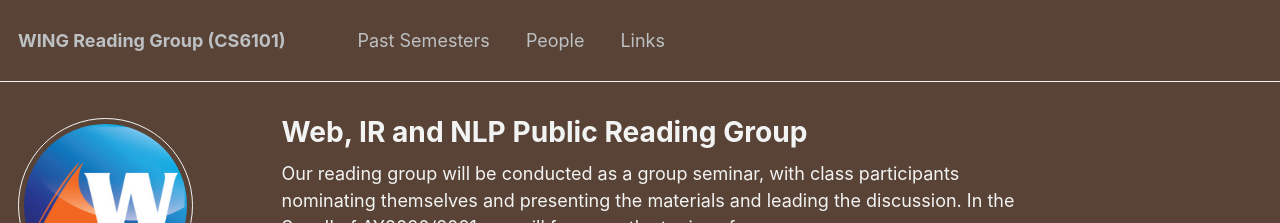
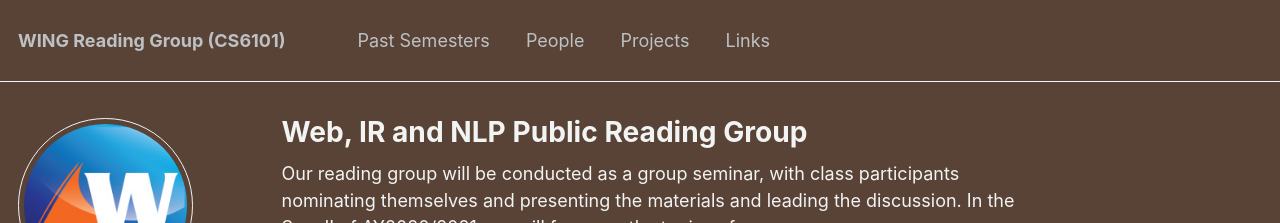
Before and after one commit to WING-NUS/cs6101, a Jekyll site: the page built from _pages/about.md, in a window 1280 px wide and 900 px high. Shown: the top 223 px of the window. Built offline with Jekyll 4.4.1, drawn with Linux system fonts in a browser that asks for light colours.

Commit message:
Add Project navigation

```diff
--- a/_data/navigation.yml
+++ b/_data/navigation.yml
@@ -14,6 +14,10 @@ main:
   - title: "People"
     url: /people/
 
+ # ADDNEW
+  - title: "Projects"
+    url: /projects/
+
 # Min: 200122 - keep for now but comment out.
 #  - title: "Portfolio"
 #    url: /portfolio/
```
